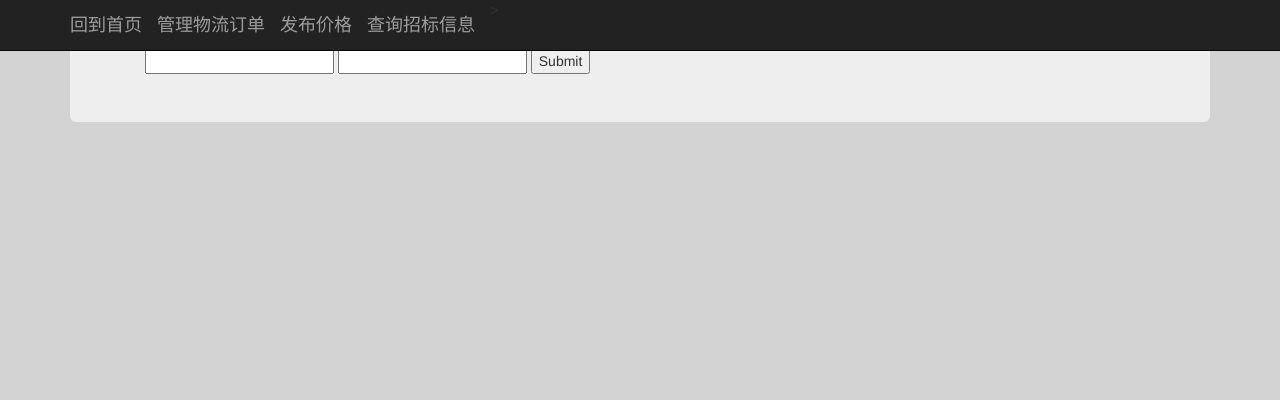
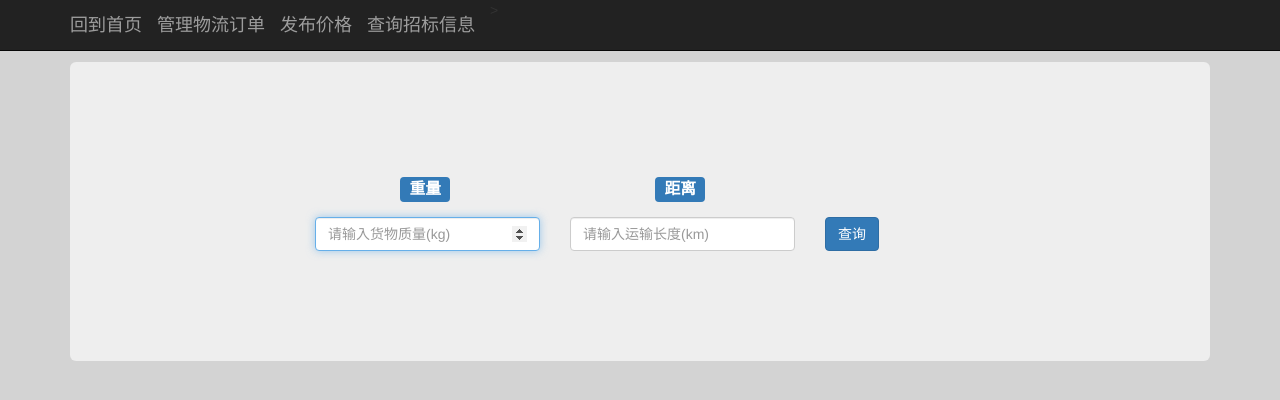
Before and after one commit to xiby/LECMS, a Django app: page /myApp/company/givePrice in a window 1280 px wide. Shown: the top 400 px of the page. Run offline with Django 3.2, Linux system fonts and the light colour scheme; some libraries are stand-ins or nearby versions.

Commit message:
修改提供报价界面

```diff
--- a/myApp/templates/givePrice.html
+++ b/myApp/templates/givePrice.html
@@ -40,13 +40,41 @@
                 </nav>
             </div>
         </header>
+        <hr>
+        <hr>
         <div class="jumbotron">
             <div class="container">
-                <form method="post">
-                    <input type="number" name="weight" />
-                    <input type="number" name="price" />
-                    <input type="submit" name="confirm" />
-                </form>
+                <hr>
+                <hr>
+                <div class="row">
+                    <div class="col-md-offset-3 col-md-2">
+                            <p><span class="label label-primary">重量</span></p>
+                    </div>
+                    <div class="col-md-offset-1 col-md-2">
+                            <p><span class="label label-primary">距离</span></p>
+                    </div>
+                </div>
+                <!--主体部分在这里-->
+             <form name="givePrice" method="post">
+                <div class="row">
+                    <div class="col-md-offset-2 col-md-3">
+                        <label for="weight" class="sr-only">重量</label>
+                        <input type="number" name="weight" class="form-control" placeholder="请输入货物质量(kg)" required autofocus>
+                    </div>
+                     <!--这里价格改为了距离-->
+                    <div class="col-md-3">
+                        <label for="distance" class="sr-only">距离</label>
+                        <input type="number" name="price" class="form-control" placeholder="请输入运输长度(km)" required autofocus>
+                    </div>
+                     <!--按钮可能不要 name 就是name="confirm"可能不需要 -->
+                    <div class="col-md-2">
+                        <button type="submit" class="btn btn-primary" name="confirm">查询</button>
+                    </div>
+                </div>
+            </form>
+             <!--主体部分在这里-->
+            <hr>
+            <hr>
             </div>
         </div>
     </div>
--- a/myApp/view_com.py
+++ b/myApp/view_com.py
@@ -87,7 +87,6 @@ def givePrice(request):
         cp.save()
         print('保存成功')
         return render(request,'givePrice.html')
-        return render(request,'givePrice.html')
 def orderManager(request):
     if request.method=='GET':
         return render(request,'')
```
